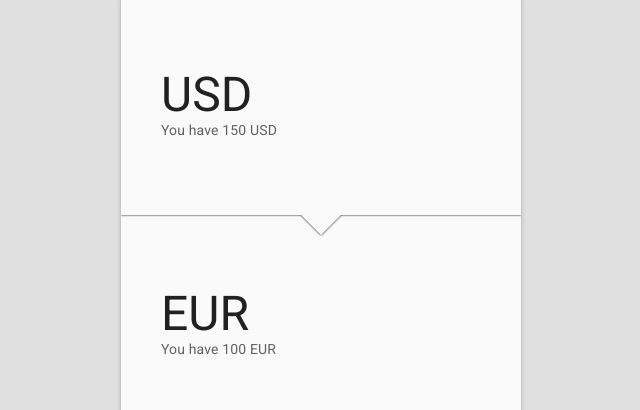
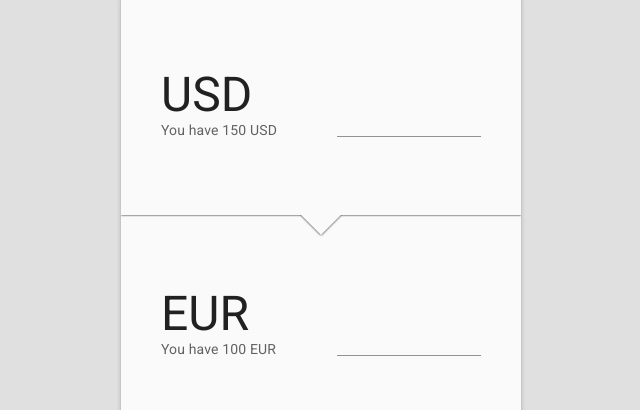
Before and after one commit to dmikheev/revolut-exchange-widget, a React (Create React App) app: page / in a window 1280 px wide. Shown: the part 180-590 px from the top of the page, without its empty margins (319-959 px from the left). Built offline with nearby package versions, Linux system fonts and the light colour scheme.

Commit message:
Add input to currency row

```diff
--- a/package.json
+++ b/package.json
@@ -11,6 +11,7 @@
     "classnames": "^2.2.6",
     "react": "^16.8.6",
     "react-dom": "^16.8.6",
+    "react-jss": "^8.6.1",
     "react-redux": "^7.0.3",
     "react-scripts": "3.0.0",
     "redux": "^4.0.1",
@@ -44,6 +45,7 @@
   "devDependencies": {
     "@types/classnames": "^2.2.7",
     "@types/material-ui": "^0.21.6",
+    "@types/react-jss": "^8.6.3",
     "@types/react-redux": "^7.0.8",
     "@types/redux-logger": "^3.0.7"
   }
--- a/public/index.html
+++ b/public/index.html
@@ -21,6 +21,8 @@
     -->
     <link rel="stylesheet" href="https://fonts.googleapis.com/css?family=Roboto:300,400,500" />
     <title>React App</title>
+
+    <noscript id="jss-insertion-point"></noscript>
   </head>
   <body>
     <noscript>You need to enable JavaScript to run this app.</noscript>
--- a/src/ui/App.tsx
+++ b/src/ui/App.tsx
@@ -1,27 +1,22 @@
 import { CssBaseline, Paper, Typography } from '@material-ui/core';
-import { blue, grey, orange } from '@material-ui/core/colors';
-import { createMuiTheme, MuiThemeProvider } from '@material-ui/core/styles';
+import { createGenerateClassName, jssPreset, MuiThemeProvider } from '@material-ui/core/styles';
+import { create } from 'jss';
 import React from 'react';
+import { JssProvider } from 'react-jss';
 import { connect } from 'react-redux';
 import { bindActionCreators, Dispatch } from 'redux';
 import { Currency } from '../constants/currencies';
 import { exchangeCurrency } from '../data/actions/balanceActions';
 import { IBalancesState, IRootState } from '../data/reducers/rootState';
 import ExchangeWidget from './exchangeWidget/ExchangeWidget';
+import muiTheme from './muiTheme';
 
 import styles from './App.module.css';
 
-const theme = createMuiTheme({
-  palette: {
-    background: {
-      default: grey[300],
-    },
-    primary: blue,
-    secondary: orange,
-  },
-  typography: {
-    useNextVariants: true,
-  },
+const generateClassName = createGenerateClassName();
+const jss = create({
+  ...jssPreset(),
+  insertionPoint: document.getElementById('jss-insertion-point')!,
 });
 
 interface IAppStateProps {
@@ -38,7 +33,8 @@ interface IAppDispatchProps {
 
 type IAppProps = IAppStateProps & IAppDispatchProps;
 const App: React.FC<IAppProps> = ({ balances, exchangeCurrency: exchangeCurrencyProp }) => (
-  <MuiThemeProvider theme={theme}>
+  <JssProvider jss={jss} generateClassName={generateClassName}>
+    <MuiThemeProvider theme={muiTheme}>
       <div className={styles.app}>
         <CssBaseline/>
         <Typography variant="h4" gutterBottom={true}>
@@ -55,6 +51,7 @@ const App: React.FC<IAppProps> = ({ balances, exchangeCurrency: exchangeCurrency
         </Paper>
       </div>
     </MuiThemeProvider>
+  </JssProvider>
 );
 
 type MapStateFunc = (state: IRootState) => IAppStateProps;
--- a/src/ui/exchangeWidget/currencySlider/currencyRow/CurrencyRow.module.css
+++ b/src/ui/exchangeWidget/currencySlider/currencyRow/CurrencyRow.module.css
@@ -1,12 +1,21 @@
+.wrap {
+  display: flex;
+  justify-content: space-between;
+  align-items: center;
+}
+
 .column {
   display: flex;
   flex-direction: column;
+}
+.column:last-child {
+  width: 45%;
 }
 
 .currency {
   margin-bottom: 0;
 }
 
-.balance {
+.note {
   opacity: 0.7;
 }
--- a/src/ui/exchangeWidget/currencySlider/currencyRow/CurrencyRow.tsx
+++ b/src/ui/exchangeWidget/currencySlider/currencyRow/CurrencyRow.tsx
@@ -1,11 +1,19 @@
-import { Typography } from '@material-ui/core';
+import {
+  createStyles,
+  TextField,
+  Theme,
+  Typography,
+  WithStyles,
+  withStyles,
+} from '@material-ui/core';
+import { TextFieldProps } from '@material-ui/core/TextField';
 import classNames from 'classnames';
 import React from 'react';
 import { Currency } from '../../../../constants/currencies';
 
 import styles from './CurrencyRow.module.css';
 
-interface ICurrencyRowProps {
+export interface ICurrencyRowProps {
   className?: string;
   balance: number;
   currency: Currency;
@@ -22,14 +30,33 @@ const CurrencyRow: React.FC<ICurrencyRowProps> = ({
         <Typography variant="h3">
           {currency}
         </Typography>
-        <Typography variant="body2" className={styles.balance}>
+        <Typography variant="body2" className={styles.note}>
           You have {balance} {currency}
         </Typography>
       </div>
       <div className={styles.column}>
-
+        <StyledTextField/>
       </div>
     </div>
   );
 };
 export default CurrencyRow;
+
+const textFieldStyles = (theme: Theme) => createStyles({
+  input: theme.typography.h3,
+});
+
+type IStyledTextFieldComponentProps = TextFieldProps & WithStyles<typeof textFieldStyles>;
+const StyledTextFieldComponent: React.FC<IStyledTextFieldComponentProps> =
+  ({ classes, ...restProps }) => {
+    const inputProps = {
+      classes: {
+        root: classes.input,
+      },
+    };
+
+    return (
+      <TextField {...restProps} InputProps={inputProps}/>
+    );
+  };
+const StyledTextField = withStyles(textFieldStyles)(StyledTextFieldComponent);
--- /dev/null
+++ b/src/ui/muiTheme.ts
@@ -0,0 +1,16 @@
+import { createMuiTheme } from '@material-ui/core';
+import { blue, grey, orange } from '@material-ui/core/colors';
+
+const muiTheme = createMuiTheme({
+  palette: {
+    background: {
+      default: grey[300],
+    },
+    primary: blue,
+    secondary: orange,
+  },
+  typography: {
+    useNextVariants: true,
+  },
+});
+export default muiTheme;
```
Also changed, not shown: 1 other file (tests, documents, lock files or other folders). Lines whose indentation alone changed are shown as unchanged.
